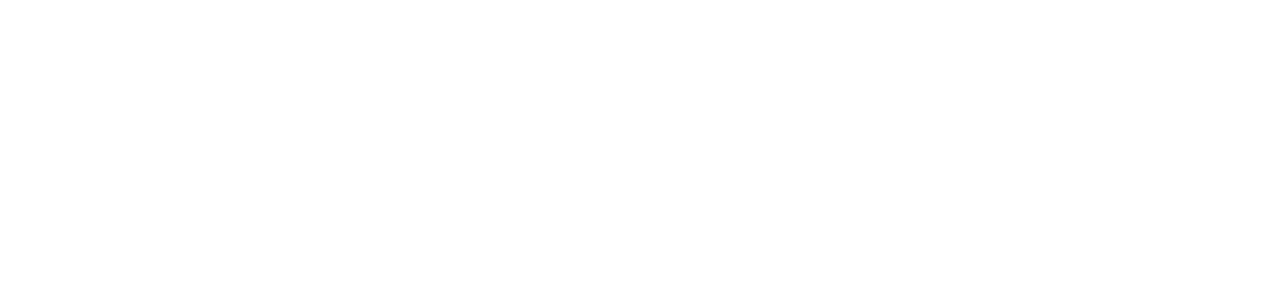
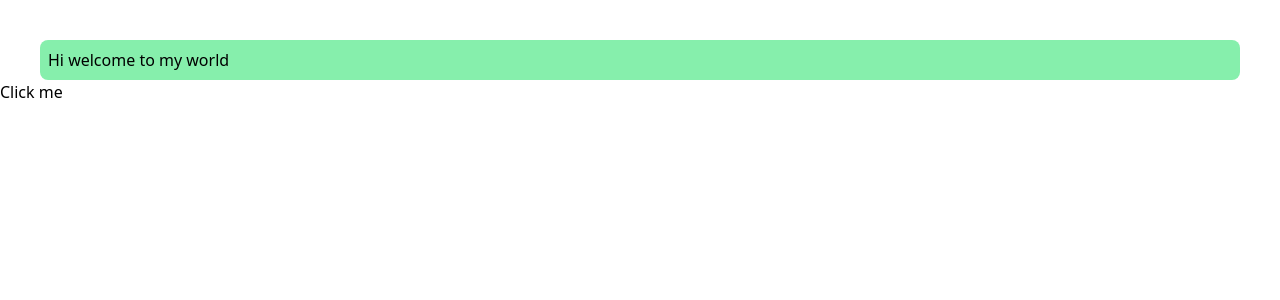
Before and after one commit to abelwi/Conchutgidenho, a Nuxt app in the folder nuxt-project/: page / in a window 1280 px wide. Shown: the top 300 px of the page. Built offline with nearby package versions, Linux system fonts and the light colour scheme.

Commit message:
install tailwind css

```diff
--- a/nuxt-project/app.vue
+++ b/nuxt-project/app.vue
@@ -1,3 +1,3 @@
 <template>
-
+  <NuxtPage />
 </template>
--- a/nuxt-project/nuxt.config.ts
+++ b/nuxt-project/nuxt.config.ts
@@ -1,5 +1,6 @@
 // https://nuxt.com/docs/api/configuration/nuxt-config
 export default defineNuxtConfig({
   compatibilityDate: '2024-11-01',
-  devtools: { enabled: true }
+  devtools: { enabled: true },
+  modules: ['@nuxtjs/tailwindcss'],
 })
--- a/nuxt-project/package.json
+++ b/nuxt-project/package.json
@@ -13,5 +13,9 @@
     "nuxt": "^3.16.2",
     "vue": "^3.5.13",
     "vue-router": "^4.5.0"
+  },
+  "devDependencies": {
+    "@nuxtjs/tailwindcss": "^6.13.2",
+    "daisyui": "^5.0.28"
   }
 }
--- /dev/null
+++ b/nuxt-project/pages/index.vue
@@ -0,0 +1,4 @@
+<template>
+    <h1 class="mt-10 bg-green-300 p-2 rounded-lg mx-10">Hi welcome to my world</h1>
+    <button>Click me</button>
+</template>
--- /dev/null
+++ b/nuxt-project/tailwind.config.js
@@ -0,0 +1,13 @@
+/** @type {import('tailwindcss').Config} */
+export default {
+    content: [
+      './pages/**/*.{vue,js}',
+      './components/**/*.{vue,js}',
+      './layouts/**/*.{vue,js}',
+      './composables/**/*.{vue,js}',
+      './nuxt.config.ts', // Don't forget to include nuxt.config.ts for full build-time purging
+    ],
+    theme: {
+      extend: {},
+    },
+  }
```
Also changed, not shown: 1 other file (tests, documents, lock files or other folders).
